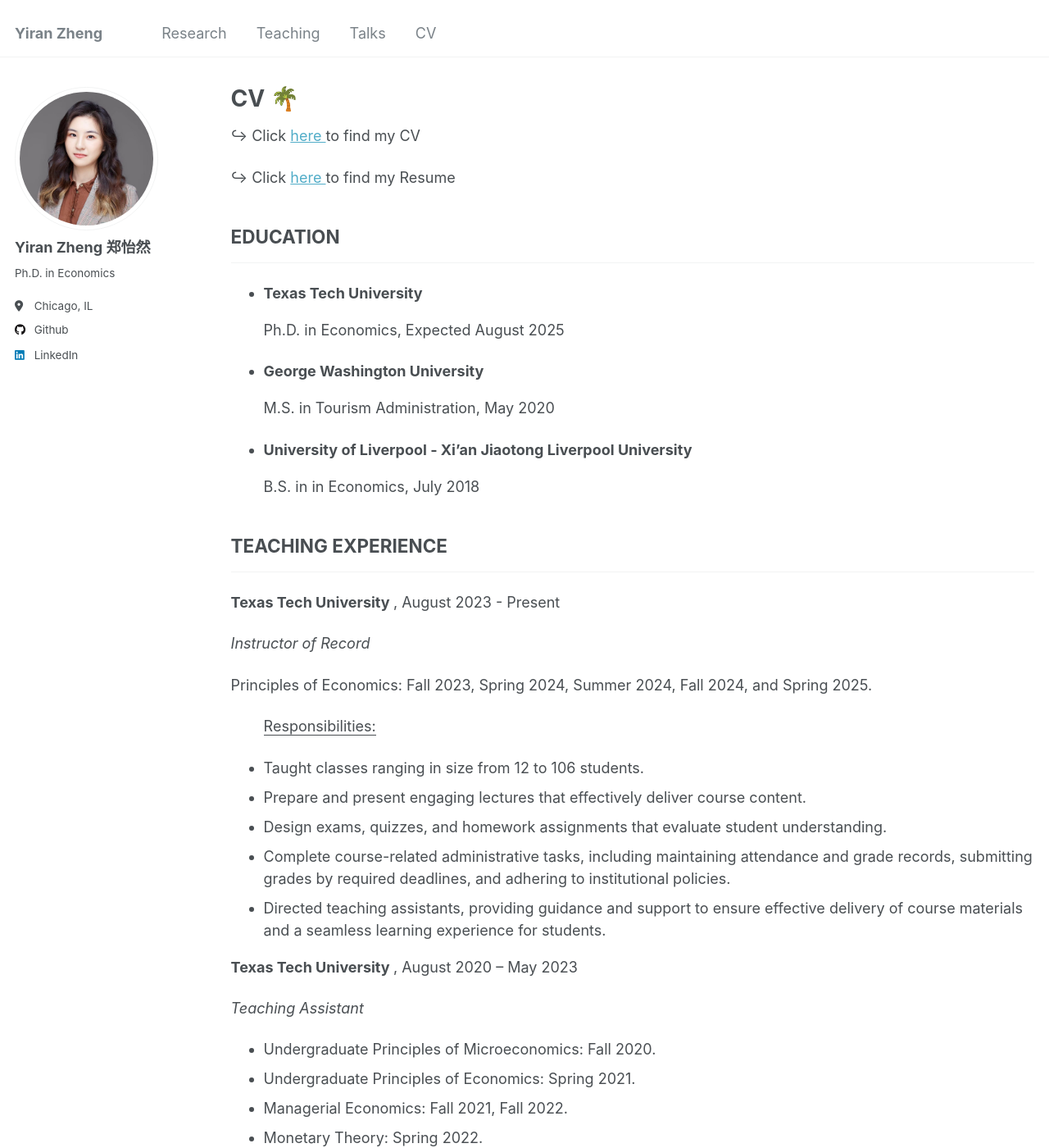
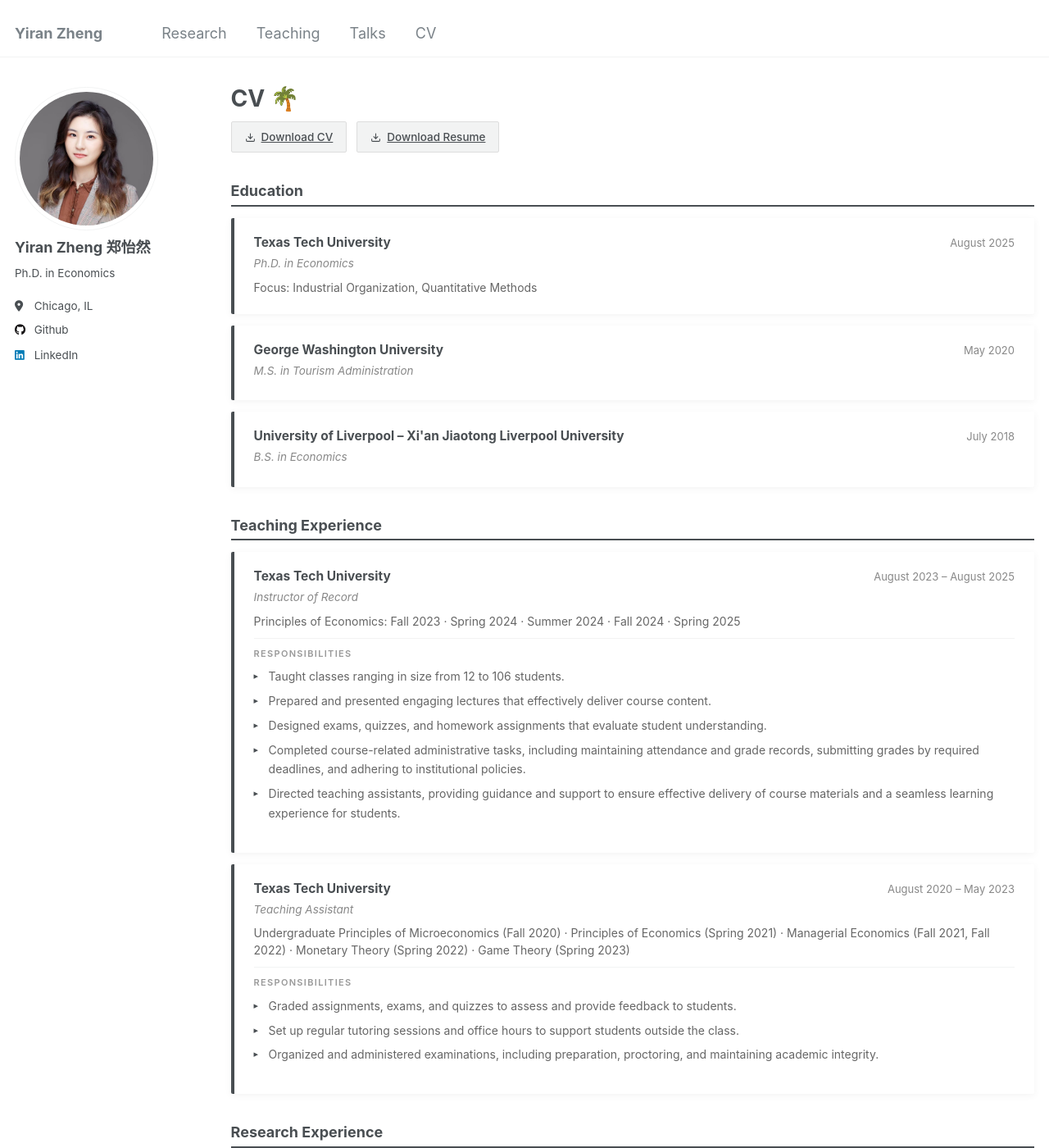
Before and after one commit to yiran-zheng/yiran-zheng.github.io, a Jekyll site: the page built from _pages/cv.md, in a window 1280 px wide and 1400 px high. Shown: the whole window at 82% size. Built offline with Jekyll 4.4.1, drawn with Linux system fonts in a browser that asks for light colours; some of the changed text lies outside the part shown.

Commit message:
Update cv.md

```diff
--- a/_pages/cv.md
+++ b/_pages/cv.md
@@ -9,127 +9,377 @@ redirect_from:
 
 {% include base_path %}
 
-&#8618;&nbsp;Click <a href="../files/CV_Yiran_Zheng.pdf" target="_blank" rel="noopener noreferrer"> here </a> to find my CV
+<style>
+  .cv-section {
+    margin-bottom: 32px;
+  }
 
-&#8618;&nbsp;Click <a href="../files/Yiran Zheng-Resume.pdf" target="_blank" rel="noopener noreferrer"> here </a> to find my Resume
+  .cv-section h2 {
+    font-size: 18px;
+    font-weight: bold;
+    color: #494e52;
+    margin-bottom: 6px;
+    padding-bottom: 6px;
+    border-bottom: 2px solid #494e52;
+  }
 
-<h2>EDUCATION</h2>
-  <hr> <!-- This adds a horizontal line below the heading -->
-<ul>
-<li> <strong> Texas Tech University </strong>
-     <p>Ph.D. in Economics, Expected August 2025</p></li>
-<li><strong> George Washington University </strong>
-     <p>M.S. in Tourism Administration, May 2020</p></li>
-<li><strong> University of Liverpool - Xi’an Jiaotong Liverpool University </strong>
-     <p>B.S. in in Economics, July 2018</p></li>
-</ul>
+  .download-row {
+    display: flex;
+    gap: 12px;
+    flex-wrap: wrap;
+    margin-bottom: 32px;
+  }
 
-<h2>TEACHING EXPERIENCE</h2>
-  <hr> <!-- This adds a horizontal line below the heading -->
+  .download-btn {
+    display: inline-flex;
+    align-items: center;
+    gap: 7px;
+    font-size: 13.5px;
+    font-weight: 500;
+    color: #494e52;
+    background: #f2f3f3;
+    border: 1px solid #ddd;
+    border-radius: 2px;
+    padding: 8px 16px;
+    text-decoration: none;
+    transition: all 0.2s;
+  }
 
+  .download-btn:hover {
+    background: #494e52;
+    color: #fff;
+    border-color: #494e52;
+    text-decoration: none;
+  }
 
-<p><strong> Texas Tech University </strong>, August 2023 - Present</p>
-<p><i>Instructor of Record</i></p>
-<p>Principles of Economics: Fall 2023, Spring 2024, Summer 2024, Fall 2024, and Spring 2025.</p>
-<ul>
-<p><u>Responsibilities:</u></p>
-  <li> Taught classes ranging in size from 12 to 106 students. </li>
-  <li> Prepare and present engaging lectures that effectively deliver course content.</li>
-  <li> Design exams, quizzes, and homework assignments that evaluate student understanding. </li>
-  <li> Complete course-related administrative tasks, including maintaining attendance and grade records, submitting grades by required deadlines, and adhering to institutional policies. </li>
-  <li> Directed teaching assistants, providing guidance and support to ensure effective delivery of course materials and a seamless learning experience for students.</li>
-</ul>
+  /* ── CARDS ── */
+  .cv-card {
+    border-left: 4px solid #494e52;
+    background: #fff;
+    box-shadow: 0 2px 10px rgba(0,0,0,0.05);
+    border-radius: 2px;
+    padding: 18px 24px;
+    margin-top: 14px;
+  }
 
-<p><strong> Texas Tech University </strong>, August 2020 – May 2023</p>
-<p><i>Teaching Assistant</i></p>
-<ul>
- <li>Undergraduate Principles of Microeconomics: Fall 2020.</li>
- <li>Undergraduate Principles of Economics: Spring 2021.</li>
- <li>Managerial Economics: Fall 2021, Fall 2022. </li>
- <li>Monetary Theory: Spring 2022.</li>
- <li>Game Theory: Spring 2023. </li>
-</ul>
+  .cv-card-header {
+    display: flex;
+    justify-content: space-between;
+    align-items: baseline;
+    flex-wrap: wrap;
+    gap: 6px;
+    margin-bottom: 4px;
+  }
 
-<ul>
-  <p><u>Responsibilities:</u></p>
-  <li> Graded assignments, exams, and quizzes to assess and provide feedback to students.  </li>
-  <li> Set up regular tutoring sessions and office hours to support students outside the class. </li>
-  <li> Organized and administered examinations, including preparation, proctoring, and maintaining academic integrity. </li>
-</ul>
+  .cv-card-title {
+    font-size: 15.5px;
+    font-weight: bold;
+    color: #494e52;
+  }
 
-<h2>RESEARCH EXPERIENCE</h2>
-<hr> <!-- This adds a horizontal line below the heading -->
-<p> <strong>Ph.D. Researcher</strong>, <i>Texas Tech University</i></p>
-<ul>
-  <li> Developed structural models using Stata and R on large-scale datasets to test consumer decision making and provide strategic business implications. </li>
-  <li> Investigated the impact of rental stabilization policy using quasi-experimental methods on the housing market.</li>
-  <li> Presented work at regional and national scientific conferences. </li>
-</ul>
-<p> <strong>Master Researcher</strong>, <i>George Washington University</i></p>
-<ul>
-  <li> Interviewed business managers to conduct research projects and address real-world business challenges in the hospitality industry.</li>
-  <li> Developed hypotheses and designed research methodologies tailored to industry-specific problems.</li>
-  <li> Utilized advanced analytical tools and statistical techniques, including SPSS and R, to process and analyze data efficiently.</li>
-</ul>
+  .cv-card-date {
+    font-size: 13px;
+    color: #888;
+    white-space: nowrap;
+  }
 
-<h2>CERTIFICATION</h2>
-  <ul>
-    <li>Graduate Certificate in Digital Marketing and Communication, George Washington University, May 2020</li>
-    <li>&nbsp;<a href="../files/*Coursera P6D0XVXCGQGN.pdf" target="_blank" rel="noopener noreferrer">Google Data Analytics</a>, September 2024</li>
-  </ul>
+  .cv-card-sub {
+    font-size: 13.5px;
+    color: #888;
+    font-style: italic;
+    margin-bottom: 8px;
+  }
 
-<h2>SKILLS</h2>
-  <hr> <!-- This adds a horizontal line below the heading -->
-<ul style="list-style-type: none;" >
-  <li>
-    <strong><i>Tech Stack</i></strong>
-      &nbsp;R, Stata, <span style="font-family:serif; font-style:italic;">L</span><sup>A</sup><span style="font-family:serif;">T</span><sub>E</sub><span style="font-family:serif;">X</span>, SPSS, EViews, SQL, Tabuleau
-  </li>
-</ul>
+  .cv-card-detail {
+    font-size: 14px;
+    color: #666;
+    margin-bottom: 4px;
+  }
 
-<h2>HONORS AND SCHOLARSHIPS</h2>
-  <hr> <!-- This adds a horizontal line below the heading -->
-<ul>
-  <li>
-    SEA Graduate Student Award 2024
-  </li>
-  <li>
-    Dr. Rashid B. Al-Hmoud Scholarship in Economics 2024
-  </li>
-  <li>
-    Teaching Assistantship 2020-Present
-  </li>
-</ul>
+  .cv-card-divider {
+    border: none;
+    border-top: 1px solid #f2f3f3;
+    margin: 10px 0;
+  }
 
-<h2>REFERENCES</h2>
-  <hr> <!-- This adds a horizontal line below the heading -->
-  <ul style="list-style-type: square;">
-    <li>
-      <strong>Michael Noel</strong> (Dissertation Chair)
-      <div style="font-style: italic; margin-bottom: 12px;font-size: 16px;color: #666666;">
-        <p>Professor in Ecnomics at Texas Tech University</p>
-        <p>michael.noel@ttu.edu</p>
-      </div>
-    </li>
-    <li>
-      <strong>Kaj Gittings</strong>
-      <div style="font-style: italic; margin-bottom: 12px;font-size: 16px;color: #666666;">
-        <p>Associate Professor in Ecnomics at Texas Tech University</p>
-        <p>kaj.gittings@ttu.edu</p>
-      </div>
-    </li>
-    <li>
-      <strong>Sie Won Kim</strong>
-      <div style="font-style: italic; margin-bottom: 12px;font-size: 16px;color: #666666;">
-        <p>Assistant Professor in Ecnomics at Texas Tech University</p>
-        <p>siewon.kim@ttu.edu</p>
-      </div>
-    </li>
-     <li>
-      <strong>James Kemper</strong>
-      <div style="font-style: italic; margin-bottom: 12px;font-size: 16px;color: #666666;">
-        <p>Lecturer/GPTI Coordinator at Texas Tech University</p>
-        <p>james.kemper@ttu.edu</p>
-      </div>
-    </li>
-  </ul>
+  .cv-list {
+    list-style: none;
+    padding-left: 0;
+    margin-top: 8px;
+  }
+
+  .cv-list li {
+    font-size: 14px;
+    color: #666;
+    line-height: 1.7;
+    padding-left: 18px;
+    position: relative;
+    margin-bottom: 6px;
+  }
+
+  .cv-list li::before {
+    content: "▸";
+    position: absolute;
+    left: 0;
+    top: 2px;
+    font-size: 11px;
+    color: #494e52;
+  }
+
+  .cv-responsibilities {
+    font-size: 11px;
+    font-weight: 600;
+    letter-spacing: 0.12em;
+    text-transform: uppercase;
+    color: #999;
+    margin: 10px 0 6px;
+  }
+
+  /* ── SKILLS ── */
+  .skills-row {
+    display: flex;
+    flex-wrap: wrap;
+    gap: 8px;
+    margin-top: 14px;
+  }
+
+  .skill-tag {
+    font-size: 12.5px;
+    color: #494e52;
+    background: #f2f3f3;
+    border: 1px solid #ddd;
+    border-radius: 2px;
+    padding: 5px 12px;
+  }
+
+  /* ── REFERENCES ── */
+  .ref-grid {
+    display: grid;
+    grid-template-columns: repeat(auto-fill, minmax(220px, 1fr));
+    gap: 14px;
+    margin-top: 14px;
+  }
+
+  .ref-card {
+    background: #f9f9f9;
+    border-radius: 2px;
+    border: 1px solid #eee;
+    padding: 16px 18px;
+  }
+
+  .ref-name {
+    font-size: 15px;
+    font-weight: bold;
+    color: #494e52;
+    margin-bottom: 4px;
+  }
+
+  .ref-role {
+    font-size: 13px;
+    color: #666;
+    font-style: italic;
+    line-height: 1.5;
+    margin-bottom: 6px;
+  }
+
+  .ref-email {
+    font-size: 13px;
+    color: #52adc8;
+    text-decoration: none;
+    word-break: break-all;
+  }
+
+  .ref-email:hover {
+    text-decoration: underline;
+  }
+</style>
+
+<!-- Download Buttons -->
+<div class="download-row">
+  <a class="download-btn" href="../files/CV_Yiran_Zheng.pdf" target="_blank" rel="noopener noreferrer">
+    <svg width="13" height="13" viewBox="0 0 24 24" fill="none" stroke="currentColor" stroke-width="2"><path d="M21 15v4a2 2 0 0 1-2 2H5a2 2 0 0 1-2-2v-4"/><polyline points="7 10 12 15 17 10"/><line x1="12" y1="15" x2="12" y2="3"/></svg>
+    Download CV
+  </a>
+  <a class="download-btn" href="../files/Yiran Zheng-Resume.pdf" target="_blank" rel="noopener noreferrer">
+    <svg width="13" height="13" viewBox="0 0 24 24" fill="none" stroke="currentColor" stroke-width="2"><path d="M21 15v4a2 2 0 0 1-2 2H5a2 2 0 0 1-2-2v-4"/><polyline points="7 10 12 15 17 10"/><line x1="12" y1="15" x2="12" y2="3"/></svg>
+    Download Resume
+  </a>
+</div>
+
+<!-- Education -->
+<div class="cv-section">
+  <h2>Education</h2>
+
+  <div class="cv-card">
+    <div class="cv-card-header">
+      <span class="cv-card-title">Texas Tech University</span>
+      <span class="cv-card-date">August 2025</span>
+    </div>
+    <div class="cv-card-sub">Ph.D. in Economics</div>
+    <div class="cv-card-detail">Focus: Industrial Organization, Quantitative Methods</div>
+  </div>
+
+  <div class="cv-card">
+    <div class="cv-card-header">
+      <span class="cv-card-title">George Washington University</span>
+      <span class="cv-card-date">May 2020</span>
+    </div>
+    <div class="cv-card-sub">M.S. in Tourism Administration</div>
+  </div>
+
+  <div class="cv-card">
+    <div class="cv-card-header">
+      <span class="cv-card-title">University of Liverpool – Xi'an Jiaotong Liverpool University</span>
+      <span class="cv-card-date">July 2018</span>
+    </div>
+    <div class="cv-card-sub">B.S. in Economics</div>
+  </div>
+</div>
+
+<!-- Teaching Experience -->
+<div class="cv-section">
+  <h2>Teaching Experience</h2>
+
+  <div class="cv-card">
+    <div class="cv-card-header">
+      <span class="cv-card-title">Texas Tech University</span>
+      <span class="cv-card-date">August 2023 – August 2025</span>
+    </div>
+    <div class="cv-card-sub">Instructor of Record</div>
+    <div class="cv-card-detail">Principles of Economics: Fall 2023 · Spring 2024 · Summer 2024 · Fall 2024 · Spring 2025</div>
+    <hr class="cv-card-divider">
+    <p class="cv-responsibilities">Responsibilities</p>
+    <ul class="cv-list">
+      <li>Taught classes ranging in size from 12 to 106 students.</li>
+      <li>Prepared and presented engaging lectures that effectively deliver course content.</li>
+      <li>Designed exams, quizzes, and homework assignments that evaluate student understanding.</li>
+      <li>Completed course-related administrative tasks, including maintaining attendance and grade records, submitting grades by required deadlines, and adhering to institutional policies.</li>
+      <li>Directed teaching assistants, providing guidance and support to ensure effective delivery of course materials and a seamless learning experience for students.</li>
+    </ul>
+  </div>
+
+  <div class="cv-card">
+    <div class="cv-card-header">
+      <span class="cv-card-title">Texas Tech University</span>
+      <span class="cv-card-date">August 2020 – May 2023</span>
+    </div>
+    <div class="cv-card-sub">Teaching Assistant</div>
+    <div class="cv-card-detail">
+      Undergraduate Principles of Microeconomics (Fall 2020) · Principles of Economics (Spring 2021) · Managerial Economics (Fall 2021, Fall 2022) · Monetary Theory (Spring 2022) · Game Theory (Spring 2023)
+    </div>
+    <hr class="cv-card-divider">
+    <p class="cv-responsibilities">Responsibilities</p>
+    <ul class="cv-list">
+      <li>Graded assignments, exams, and quizzes to assess and provide feedback to students.</li>
+      <li>Set up regular tutoring sessions and office hours to support students outside the class.</li>
+      <li>Organized and administered examinations, including preparation, proctoring, and maintaining academic integrity.</li>
+    </ul>
+  </div>
+</div>
+
+<!-- Research Experience -->
+<div class="cv-section">
+  <h2>Research Experience</h2>
+
+  <div class="cv-card">
+    <div class="cv-card-header">
+      <span class="cv-card-title">Texas Tech University</span>
+    </div>
+    <div class="cv-card-sub">Ph.D. Researcher</div>
+    <ul class="cv-list">
+      <li>Developed structural models using Stata and R on large-scale datasets to test consumer decision making and provide strategic business implications.</li>
+      <li>Investigated the impact of rental stabilization policy using quasi-experimental methods on the housing market.</li>
+      <li>Presented work at regional and national scientific conferences.</li>
+    </ul>
+  </div>
+
+  <div class="cv-card">
+    <div class="cv-card-header">
+      <span class="cv-card-title">George Washington University</span>
+    </div>
+    <div class="cv-card-sub">Master Researcher</div>
+    <ul class="cv-list">
+      <li>Interviewed business managers to conduct research projects and address real-world business challenges in the hospitality industry.</li>
+      <li>Developed hypotheses and designed research methodologies tailored to industry-specific problems.</li>
+      <li>Utilized advanced analytical tools and statistical techniques, including SPSS and R, to process and analyze data efficiently.</li>
+    </ul>
+  </div>
+</div>
+
+<!-- Certifications -->
+<div class="cv-section">
+  <h2>Certifications</h2>
+
+  <div class="cv-card">
+    <div class="cv-card-header">
+      <span class="cv-card-title">Graduate Certificate in Digital Marketing and Communication</span>
+      <span class="cv-card-date">May 2020</span>
+    </div>
+    <div class="cv-card-sub">George Washington University</div>
+  </div>
+
+  <div class="cv-card">
+    <div class="cv-card-header">
+      <span class="cv-card-title"><a href="../files/*Coursera P6D0XVXCGQGN.pdf" target="_blank" rel="noopener noreferrer" style="color:#494e52; text-decoration:none;">Google Data Analytics</a></span>
+      <span class="cv-card-date">September 2024</span>
+    </div>
+    <div class="cv-card-sub">Google / Coursera</div>
+  </div>
+</div>
+
+<!-- Skills -->
+<div class="cv-section">
+  <h2>Skills</h2>
+  <div class="skills-row">
+    <span class="skill-tag">R</span>
+    <span class="skill-tag">Stata</span>
+    <span class="skill-tag">Python</span>
+    <span class="skill-tag">SQL</span>
+    <span class="skill-tag">Tableau</span>
+    <span class="skill-tag">SPSS</span>
+    <span class="skill-tag">EViews</span>
+    <span class="skill-tag">LaTeX</span>
+    <span class="skill-tag">MS Office</span>
+  </div>
+</div>
+
+<!-- Honors -->
+<div class="cv-section">
+  <h2>Honors &amp; Scholarships</h2>
+
+  <div class="cv-card">
+    <ul class="cv-list">
+      <li>SEA Graduate Student Award, 2024</li>
+      <li>Dr. Rashid B. Al-Hmoud Scholarship in Economics, 2024</li>
+      <li>Teaching Assistantship, 2020–2025</li>
+    </ul>
+  </div>
+</div>
+
+<!-- References -->
+<div class="cv-section">
+  <h2>References</h2>
+
+  <div class="ref-grid">
+    <div class="ref-card">
+      <div class="ref-name">Michael Noel</div>
+      <div class="ref-role">Dissertation Chair<br>Professor in Economics<br>Texas Tech University</div>
+      <a class="ref-email" href="mailto:michael.noel@ttu.edu">michael.noel@ttu.edu</a>
+    </div>
+    <div class="ref-card">
+      <div class="ref-name">Kaj Gittings</div>
+      <div class="ref-role">Associate Professor in Economics<br>Texas Tech University</div>
+      <a class="ref-email" href="mailto:kaj.gittings@ttu.edu">kaj.gittings@ttu.edu</a>
+    </div>
+    <div class="ref-card">
+      <div class="ref-name">Sie Won Kim</div>
+      <div class="ref-role">Assistant Professor in Economics<br>Texas Tech University</div>
+      <a class="ref-email" href="mailto:siewon.kim@ttu.edu">siewon.kim@ttu.edu</a>
+    </div>
+    <div class="ref-card">
+      <div class="ref-name">James Kemper</div>
+      <div class="ref-role">Lecturer / GPTI Coordinator<br>Texas Tech University</div>
+      <a class="ref-email" href="mailto:james.kemper@ttu.edu">james.kemper@ttu.edu</a>
+    </div>
+  </div>
+</div>
```
